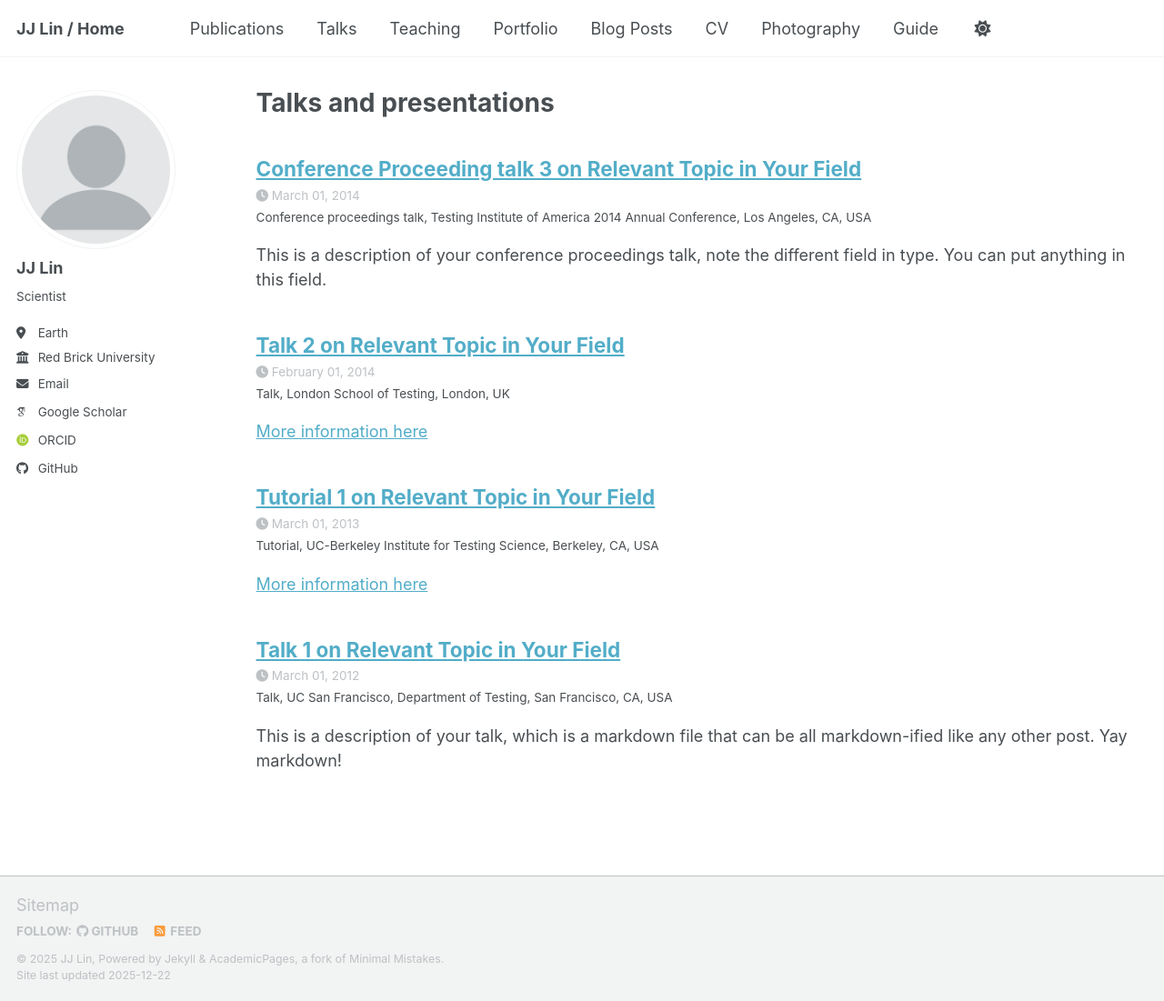
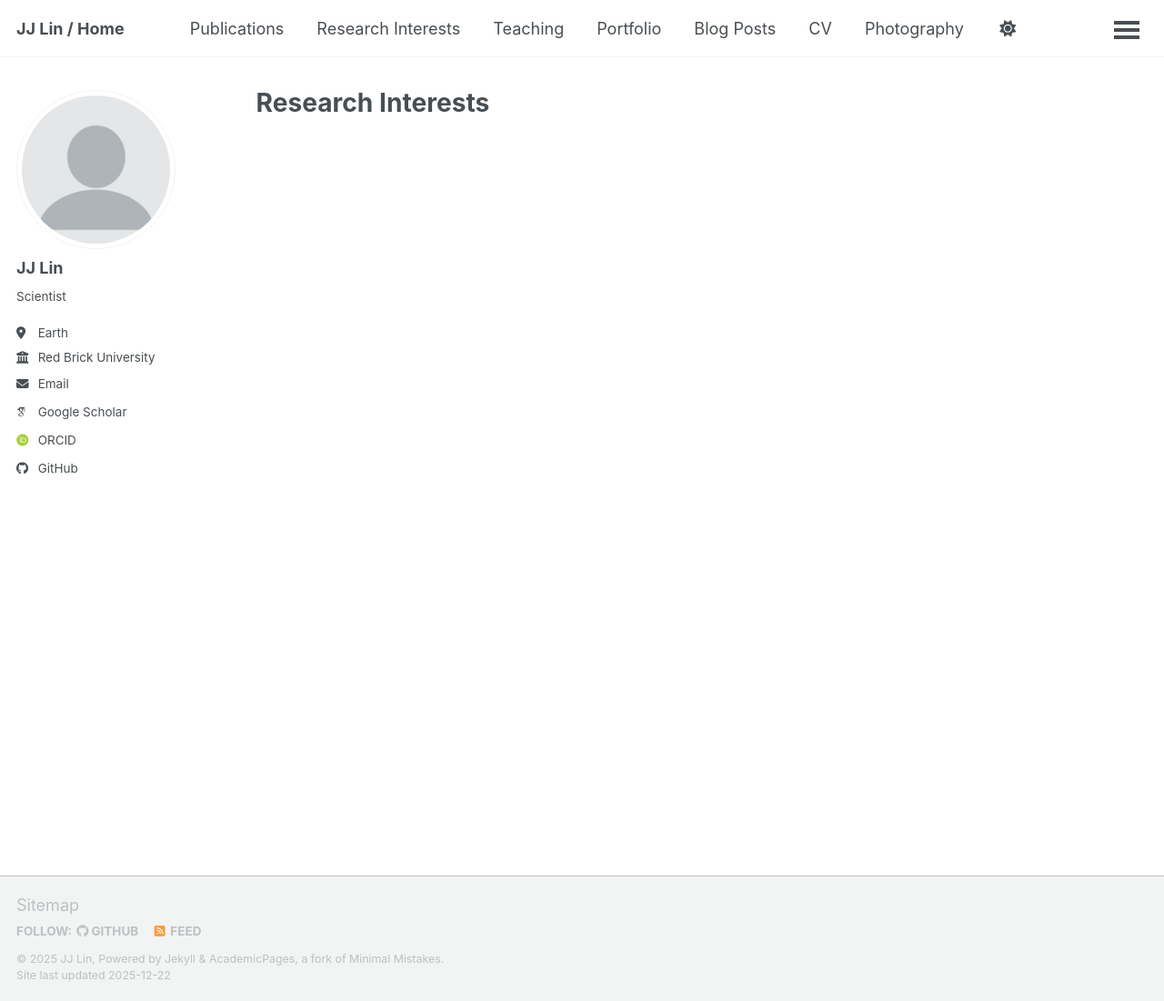
Before and after one commit to JJLin16/jjlin16.github.io, a Jekyll site: the page built from _pages/research-interests.html, in a window 1280 px wide and 1101 px high. Shown: the whole window at 91% size. Built offline with Jekyll 4.4.1, drawn with Linux system fonts in a browser that asks for light colours; some web fonts are replaced; a script bundle is joined from its source files by our own code; library files that are not in the unit come from our copies.

Commit message:
Changes talks to research interests

```diff
--- a/_config.yml
+++ b/_config.yml
@@ -285,12 +285,12 @@ defaults:
       author_profile: true
       share: true
       comment: true
-  # _talks
+  # _research-interests
   - scope:
       path: ""
-      type: talks
+      type: research-interests
     values:
-      layout: talk
+      layout: research-interests
       author_profile: true
       share: true
   # _photography
--- a/_data/navigation.yml
+++ b/_data/navigation.yml
@@ -11,8 +11,8 @@ main:
   - title: "Publications"
     url: /publications/
 
-  - title: "Talks"
-    url: /talks/
+  - title: "Research Interests"
+    url: /research interests/
 
   - title: "Teaching"
     url: /teaching/
--- a/_pages/talks.html
+++ b/_pages/research-interests.html
@@ -1,7 +1,7 @@
 ---
 layout: archive
-title: "Talks and presentations"
-permalink: /talks/
+title: "Research Interests"
+permalink: /research interests/
 author_profile: true
 ---
 
```
Also changed, not shown: _research-interests/2012-03-01-talk-1.md (renamed from _talks/2012-03-01-talk-1.md, +1 -1 lines), _research-interests/2013-03-01-tutorial-1.md (renamed from _talks/2013-03-01-tutorial-1.md), _research-interests/2014-02-01-talk-2.md (renamed from _talks/2014-02-01-talk-2.md), _research-interests/2014-03-01-talk-3.md (renamed from _talks/2014-03-01-talk-3.md).
